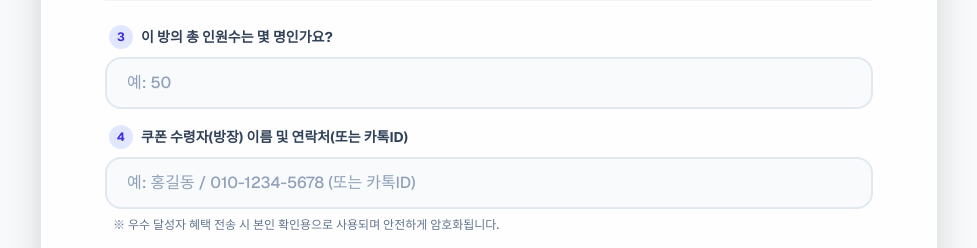
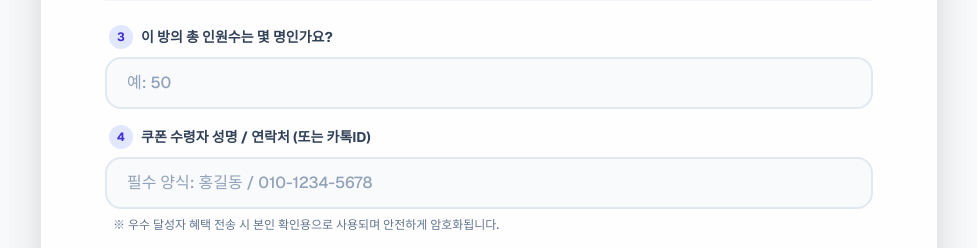
Before and after one commit to timbach9741-wq/band-checkin, a Next.js app: page / in a window 1280 px wide. Shown: the part 940-1188 px from the top of the page, without its empty margins (151-1128 px from the left). Built offline with nearby package versions, Linux system fonts and the light colour scheme.

Commit message:
enforce-contact-info-format

```diff
--- a/src/app/page.tsx
+++ b/src/app/page.tsx
@@ -34,8 +34,14 @@ export default function Home() {
       return;
     }
 
-    if (!contactInfo.trim()) {
-      alert('쿠폰 수령처(연락처 또는 카카오톡 아이디)를 입력해주세요!');
+    const contactTrimmed = contactInfo.trim();
+    if (!contactTrimmed) {
+      alert('쿠폰 수령자 이름 및 연락처(또는 카톡ID)를 입력해주세요!');
+      return;
+    }
+
+    if (!contactTrimmed.includes('/') && !contactTrimmed.includes(' ')) {
+      alert('형식이 올바르지 않습니다.\n\n반드시 [성명]과 [연락처]를 모두 적어주세요!\n\n작성 예시:\n- 홍길동 / 010-1234-5678\n- 김철수 / 카톡ID: mykakao');
       return;
     }
 
@@ -220,13 +226,13 @@ export default function Home() {
                 <div className="space-y-2">
                   <label className="text-sm font-bold text-slate-700 ml-1 flex items-center gap-2">
                     <span className="bg-indigo-100 text-indigo-700 w-6 h-6 rounded-full flex items-center justify-center text-xs">4</span>
-                    쿠폰 수령자(방장) 이름 및 연락처(또는 카톡ID)
+                    쿠폰 수령자 성명 / 연락처 (또는 카톡ID)
                   </label>
                   <input
                     type="text"
                     value={contactInfo}
                     onChange={(e) => setContactInfo(e.target.value)}
-                    placeholder="예: 홍길동 / 010-1234-5678 (또는 카톡ID)"
+                    placeholder="필수 양식: 홍길동 / 010-1234-5678"
                     className="w-full bg-slate-50 border-2 border-slate-200 rounded-2xl px-5 py-3 text-slate-900 focus:outline-none focus:border-indigo-500 focus:bg-white transition-all font-medium placeholder-slate-400"
                   />
                   <p className="text-xs text-slate-500 ml-2 font-medium">※ 우수 달성자 혜택 전송 시 본인 확인용으로 사용되며 안전하게 암호화됩니다.</p>
```
